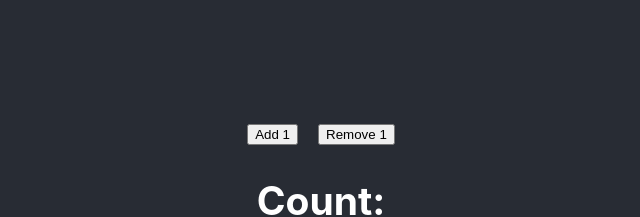
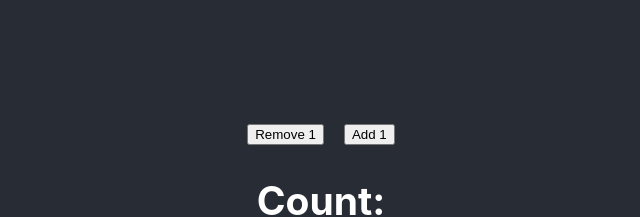
Before and after one commit to AlbertKostusev/Learning-Git, a React (Create React App) app: page / in a window 1280 px wide. Shown: the part 212-429 px from the top of the page, without its empty margins (319-959 px from the left). Built offline with nearby package versions, Linux system fonts and the light colour scheme.

Commit message:
Switch button sides

```diff
--- a/src/App.tsx
+++ b/src/App.tsx
@@ -8,8 +8,8 @@ function App() {
     <div className="App">
       <header className="App-header">
         <div>
-          <button style={{marginRight:20}} onClick={() => setState(state +1)}>Add 1</button>
-          <button onClick={() => setState(state -1)}>Remove 1</button>
+          <button style={{marginRight:20}} onClick={() => setState(state -1)}>Remove 1</button>
+          <button onClick={() => setState(state +1)}>Add 1</button>
         </div>
         <h2>Count: </h2>
         <button></button>
```
